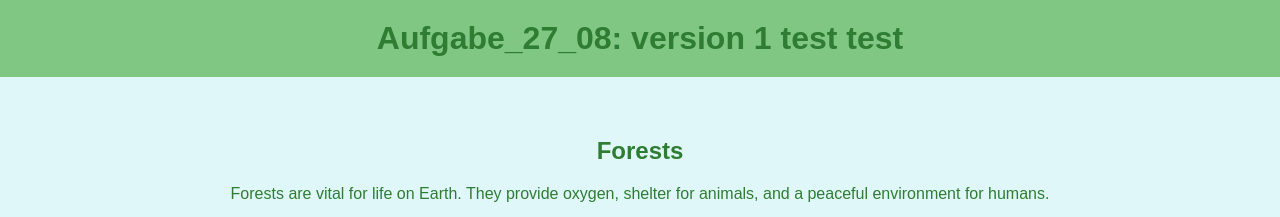
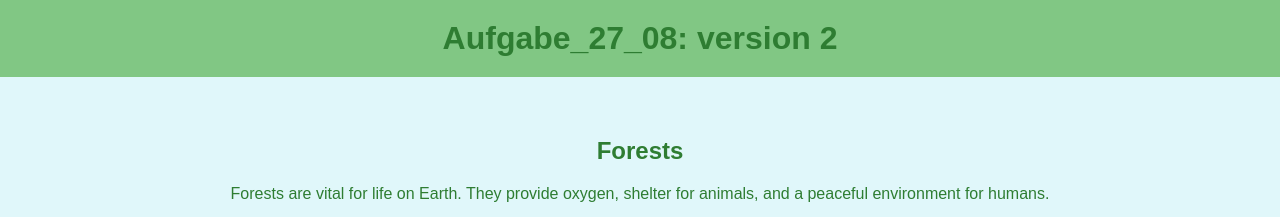
Before and after one commit to senda1988/aufgabe_27_08, a plain HTML site: page index.html in a window 1280 px wide. Shown: the top 217 px of the page. Drawn offline with Linux system fonts and the light colour scheme.

Commit message:
version2

```diff
--- a/index.html
+++ b/index.html
@@ -39,7 +39,7 @@
 
 <body>
     <header>
-        <h1>Aufgabe_27_08: version 1 test test </h1>
+        <h1>Aufgabe_27_08: version 2 </h1>
     </header>
 
     <section>
```
